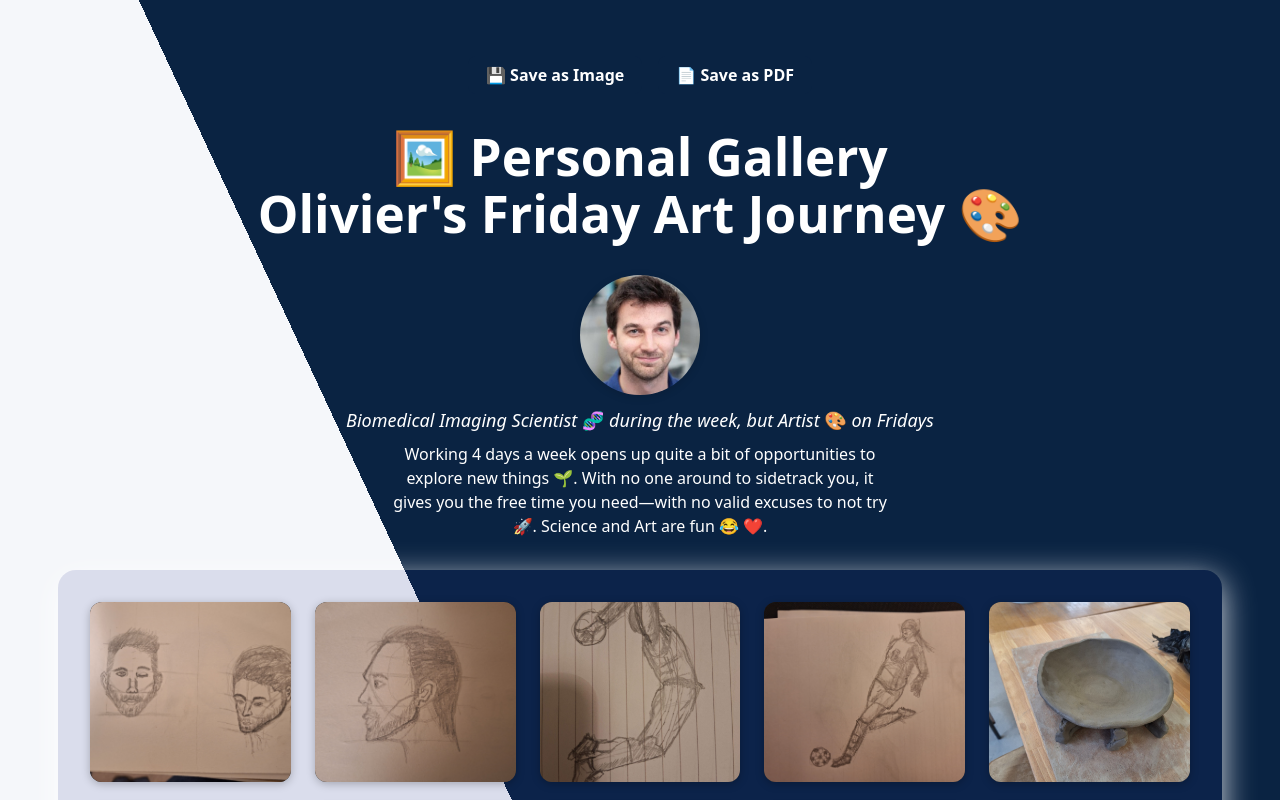
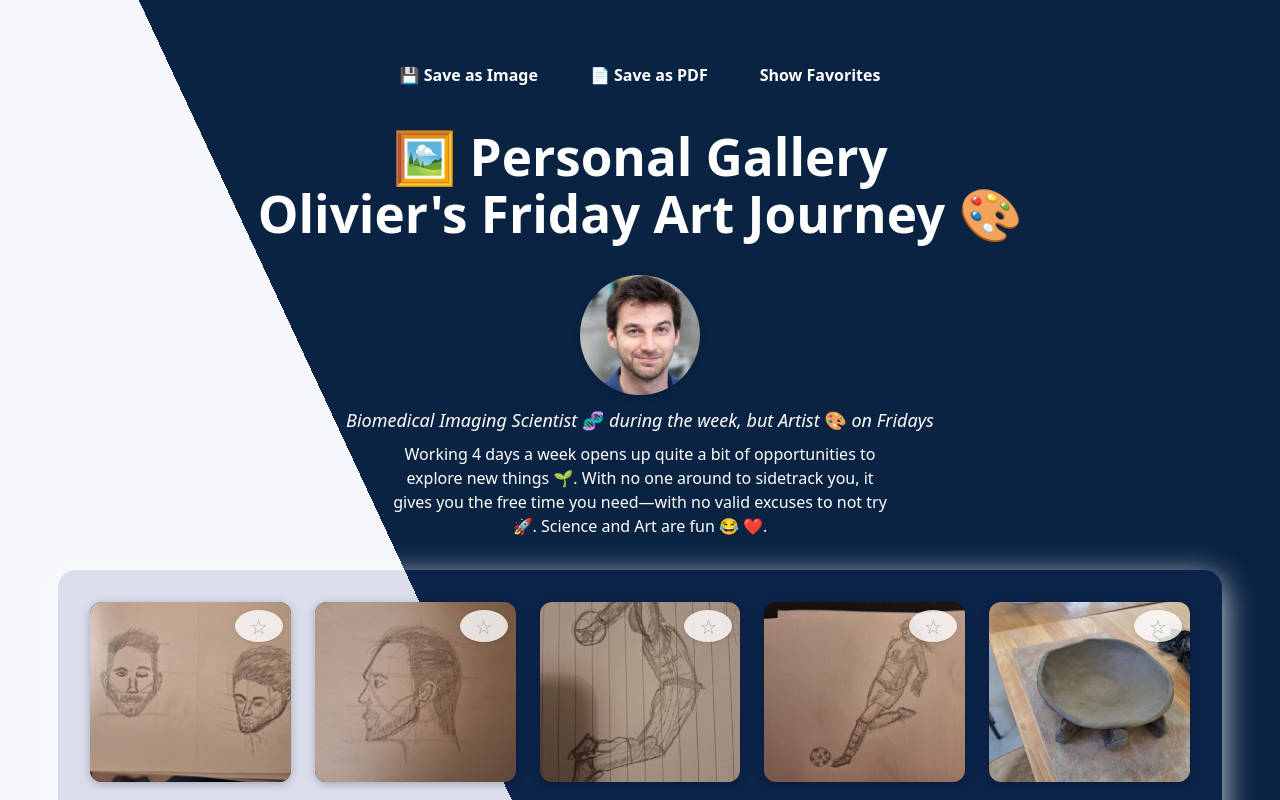
Before and after one commit to olivier-jaubert/VibeCoding1, a React (Vite) app: page / in a window 1280 px wide. Shown: the top 800 px of the page. Built offline with nearby package versions, Linux system fonts and the light colour scheme.

Commit message:
feat: add Favorites feature to gallery (issue #1)

```diff
--- a/src/Gallery.jsx
+++ b/src/Gallery.jsx
@@ -1,4 +1,4 @@
-import React, { useState } from 'react';
+import React, { useState, useEffect } from 'react';
 import './Gallery.css';
 import html2canvas from 'html2canvas';
 import jsPDF from 'jspdf';
@@ -27,6 +27,20 @@ const Gallery = () => {
   const [selectedEnhancedImg, setSelectedEnhancedImg] = useState(null);
   const [editPrompt, setEditPrompt] = useState('');
   const [dynamicEnhancedImages, setDynamicEnhancedImages] = useState([]);
+  // Favorites state and persistence
+  const [favorites, setFavorites] = useState(() => {
+    try {
+      const stored = localStorage.getItem('gallery-favorites');
+      return stored ? JSON.parse(stored) : [];
+    } catch {
+      return [];
+    }
+  });
+  const [showFavorites, setShowFavorites] = useState(false);
+
+  useEffect(() => {
+    localStorage.setItem('gallery-favorites', JSON.stringify(favorites));
+  }, [favorites]);
 
   // Handler to save as image
   const handleSaveAsImage = async () => {
@@ -92,6 +106,18 @@ const Gallery = () => {
     setIsEnhancing(false);
   };
 
+  const toggleFavorite = (url) => {
+    setFavorites((prev) =>
+      prev.includes(url) ? prev.filter((f) => f !== url) : [...prev, url]
+    );
+  };
+
+  // For main and enhanced images
+  const allImages = imageList.concat(enhancedImageList, dynamicEnhancedImages);
+  const displayedImages = showFavorites
+    ? allImages.filter((url) => favorites.includes(url))
+    : imageList;
+
   return (
     <>
       <div style={{ display: 'flex', justifyContent: 'center', gap: 16, margin: '24px 0 0 0' }}>
@@ -122,6 +148,20 @@ const Gallery = () => {
           }}
         >
           📄 Save as PDF
+        </button>
+        <button
+          onClick={() => setShowFavorites((v) => !v)}
+          style={{
+            padding: '8px 18px',
+            borderRadius: 8,
+            border: 'none',
+            background: showFavorites ? '#f39c12' : '#0a2342',
+            color: '#fff',
+            fontWeight: 600,
+            cursor: 'pointer',
+          }}
+        >
+          {showFavorites ? 'Show All' : 'Show Favorites'}
         </button>
       </div>
       <div id="gallery-root">
@@ -162,16 +202,42 @@ const Gallery = () => {
         </div>
 
         <div className="gallery-container">
-          {imageList.map((src, idx) => (
+          {displayedImages.map((src, idx) => (
             <div className="gallery-item" key={idx}>
-              <img
-                src={src}
-                alt={`Gallery ${idx + 1}`}
-                onClick={() => setSelectedImg(src)}
-                style={{ cursor: 'pointer' }}
-              />
-              {/* Only show Enhance button if this image is selected */}
-              {selectedImg === src && (
+              <div style={{ position: 'relative' }}>
+                <img
+                  src={src}
+                  alt={`Gallery ${idx + 1}`}
+                  onClick={() => setSelectedImg(src)}
+                  style={{ cursor: 'pointer', opacity: favorites.includes(src) ? 0.85 : 1, border: favorites.includes(src) ? '2px solid #f39c12' : undefined }}
+                />
+                <button
+                  aria-label={favorites.includes(src) ? 'Remove from favorites' : 'Add to favorites'}
+                  onClick={(e) => { e.stopPropagation(); toggleFavorite(src); }}
+                  style={{
+                    position: 'absolute',
+                    top: 8,
+                    right: 8,
+                    background: 'rgba(255,255,255,0.8)',
+                    border: 'none',
+                    borderRadius: '50%',
+                    width: 32,
+                    height: 32,
+                    display: 'flex',
+                    alignItems: 'center',
+                    justifyContent: 'center',
+                    fontSize: 20,
+                    color: favorites.includes(src) ? '#f39c12' : '#aaa',
+                    cursor: 'pointer',
+                    boxShadow: '0 1px 4px rgba(0,0,0,0.12)'
+                  }}
+                  tabIndex={0}
+                >
+                  {favorites.includes(src) ? '★' : '☆'}
+                </button>
+              </div>
+              {/* Only show Enhance button if this image is selected and not in favorites mode */}
+              {!showFavorites && selectedImg === src && (
                 <button
                   style={{
                     marginTop: 8,
```
